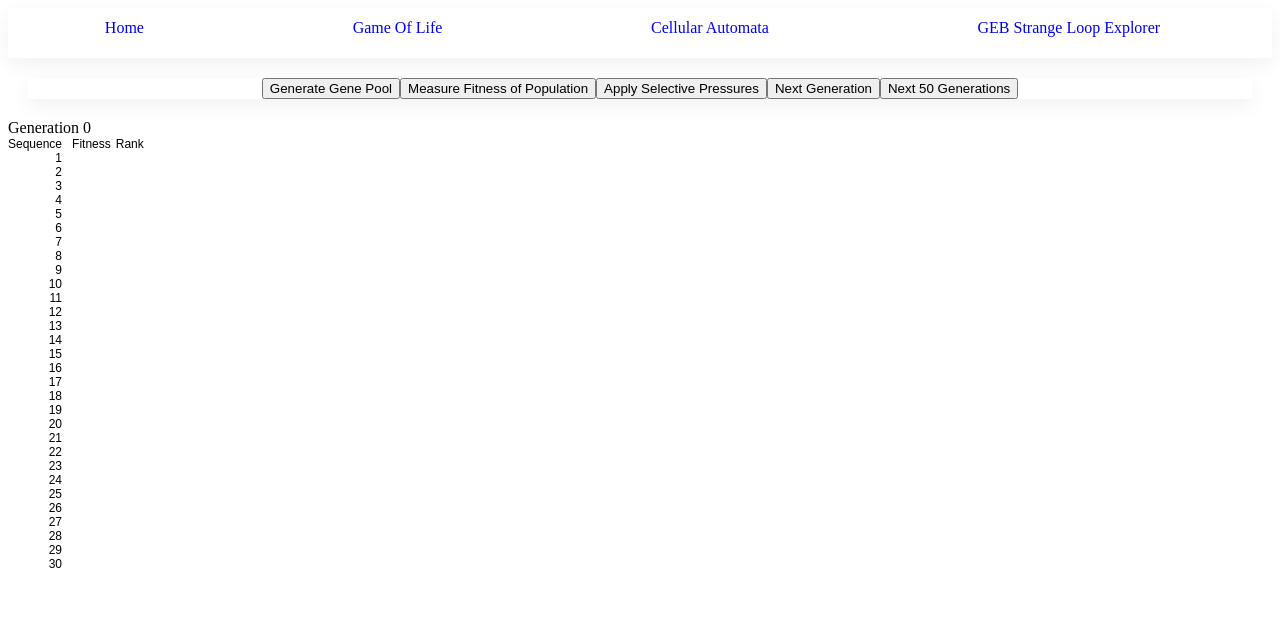
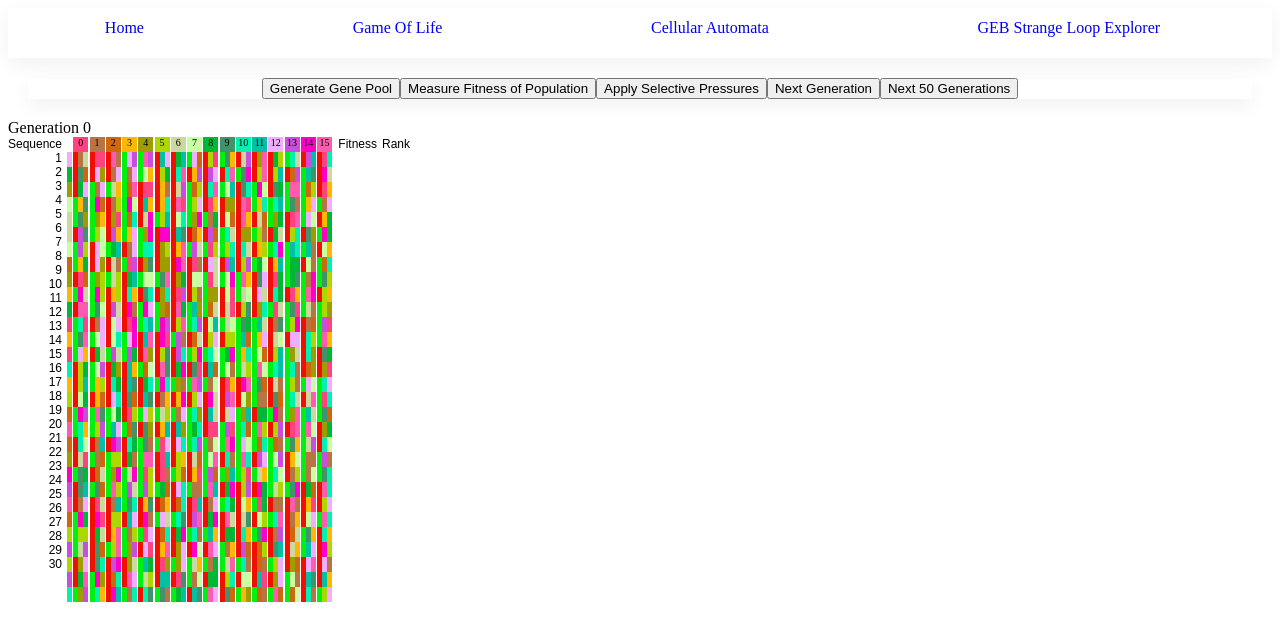
Before and after one commit to JohYoshida/computational-models, a Next.js app: page /geneticgame in a window 1280 px wide. Shown: the top 640 px of the page. Built offline with nearby package versions, Linux system fonts and the light colour scheme.

Commit message:
Refactored style configuration and allowed for text prop

```diff
--- a/components/Cell.jsx
+++ b/components/Cell.jsx
@@ -1,5 +1,5 @@
 export default function Cell(props) {
-  let { status, size, color, click, mouseEnter, mouseLeave } = props;
+  let { status, size, color, click, mouseEnter, mouseLeave, text } = props;
 
   // Set size
   !size ? (size = 5) : (size = size);
@@ -11,39 +11,51 @@ export default function Cell(props) {
   !mouseLeave ? (mouseLeave = null) : (mouseLeave = mouseLeave);
 
   // Configure styles
-  let rgb = color ? hexToRgb(color) : hexToRgb("#BDBDBD");
-  const aliveCellStyle = {
+  let style = {};
+  // Binary color styles
+  if (status === "alive") {
+    style = {
       backgroundColor: color ? color : "#357a38",
       height: size,
       width: size
     };
-  const deadCellStyle = {
+  } else if (status === "dead") {
+    style = {
       backgroundColor: color ? color : "#b28704",
       height: size,
       width: size
     };
-  const hoverCellStyle = {
+  } else if (status === "hover" || status === "alive hover") {
+    let rgb = color ? hexToRgb(color) : hexToRgb("#BDBDBD");
+    style = {
       backgroundColor: `rgba(${rgb["r"]}, ${rgb["g"]}, ${rgb["b"]}, 0.5)`,
       height: size,
       width: size
     };
-  const customCellStyle = {
+  }
+  // Genetics styles
+  if (status === "gene") {
+    style = {
+      backgroundColor: color,
+      height: size * 3,
+      width: size,
+    };
+  } else if (status === "geneKey") {
+    style = {
+      backgroundColor: color,
+      height: size * 3,
+      width: size * 3,
+      fontSize: size * 2,
+      textAlign: "center"
+    };
+  }
+  // Misc styles
+  if (!status && color) {
+    style = {
       backgroundColor: color,
       height: size,
       width: size
     };
-
-  // Select style
-  let style = {};
-  if (status === "alive") {
-    style = aliveCellStyle;
-  } else if (status === "dead") {
-    style = deadCellStyle;
-  } else if (status === "hover" || status === "alive hover") {
-    style = hoverCellStyle;
-  }
-  if (!status && color) {
-    style = customCellStyle;
   }
 
   return (
@@ -52,7 +64,7 @@ export default function Cell(props) {
       onClick={click}
       onMouseEnter={mouseEnter}
       onMouseLeave={mouseLeave}
-    />
+    >{text}</div>
   );
 }
 
```
Lines whose indentation alone changed are shown as unchanged.
